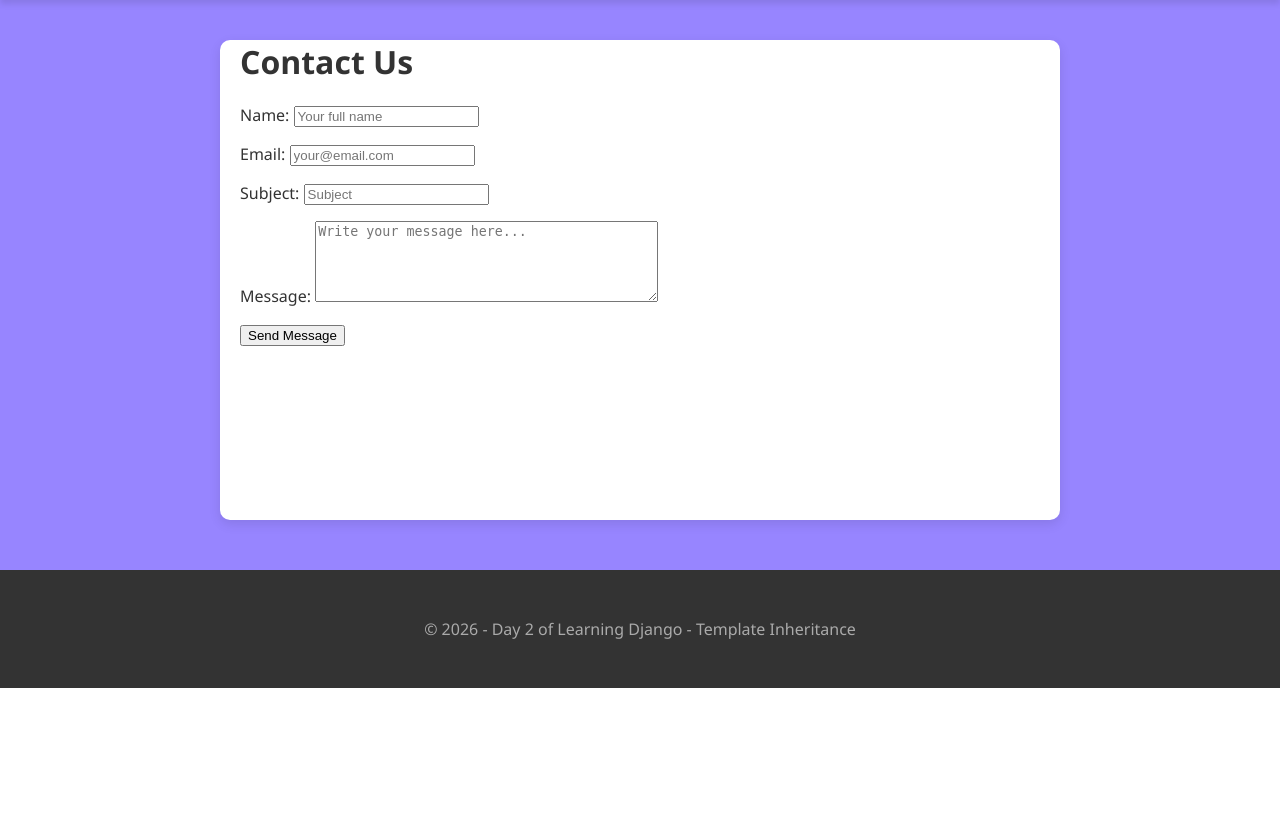
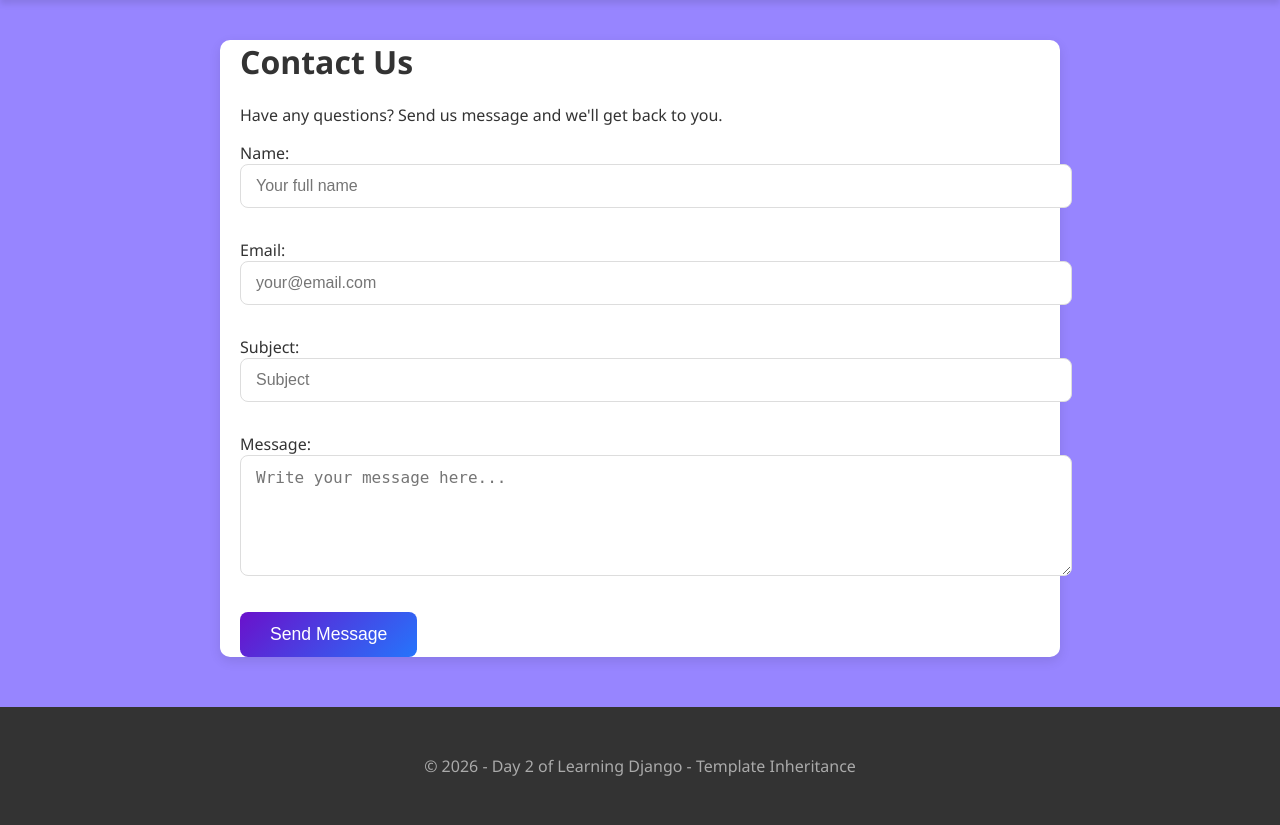
Before and after one commit to chakrabortyabhrok/django-simple-blog, a Django app: page /contact/ in a window 1280 px wide. Shown: the part 113-938 px from the top of the page. Before the commit the page ends 801 px from the top, so only its background shows below. Run offline with Django 5.2, Linux system fonts and the light colour scheme.

Commit message:
feat: polish contact form with production-ready styling and improved UX

```diff
--- a/core/forms.py
+++ b/core/forms.py
@@ -28,7 +28,7 @@ class ContactForm(forms.Form):
         }
     )
     message = forms.CharField(
-        min_length=20,
+        min_length=5,
         widget=forms.Textarea(attrs={'class': 'form-control', 'rows': 5, 'placeholder': 'Write your message here...'}),
         error_messages={
             'required': 'Message is required',
--- a/core/static/core/css/style.css
+++ b/core/static/core/css/style.css
@@ -49,3 +49,40 @@ footer {
     color: #aaa;
     margin-top: 50px;
 }
+
+.form-control {
+    width: 100%;
+    padding:12px 15px;
+    margin-bottom: 15px;
+    border: 1px solid #ddd;
+    border-radius: 8px;
+    font-size: 1rem;
+}
+
+.form-control:focus {
+    outline: none;
+    border-color: #6a11cb;
+    box-shadow: 0 0 0 3px rgba(106, 17, 203, 0.2);
+}
+
+.btn-primary {
+    background: linear-gradient(135deg, #6a11cb, #2575fc);
+    color: white;
+    padding: 12px 30px;
+    border: none;
+    border-radius: 8px;
+    font-size: 1.1rem;
+    cursor: pointer;
+    transition: all 0.3s ease;
+}
+.btn-primary:hover {
+    transform: translateY(-2px);
+    box-shadow: 0 6px 12px rgba(106, 17, 203, 0.3);
+}
+
+.errorlist {
+    color: #e74c3c;
+    font-size: 0.9rem;
+    margin-bottom: 5px;
+    list-style: nane;
+}
--- a/core/templates/core/contact.html
+++ b/core/templates/core/contact.html
@@ -2,6 +2,7 @@
 {% block title %}Contact Us{% endblock %}
 {% block content %}
     <h1>Contact Us</h1>
+    <p class="lead">Have any questions? Send us message and we'll get back to you.</p>
     <form method="post" novalidate>
         {% csrf_token %}
 
--- a/core/templates/core/contact_success.html
+++ b/core/templates/core/contact_success.html
@@ -1,7 +1,8 @@
 {% extends 'core/base.html' %}
 {% block title %}Message Sent{% endblock %}
 {% block content %}
-    <h1>Thank You!</h1>
-    <p>Your message has been received successfully.</p>
+    <h1>✅Thank You!</h1>
+    <p class="lead">Your message has been received successfully.</p>
+    <p>We will get  back to you soon.</p>
     <a href="{% url 'core:contact_page' %}">Send another message</a>
 {% endblock %}
```
